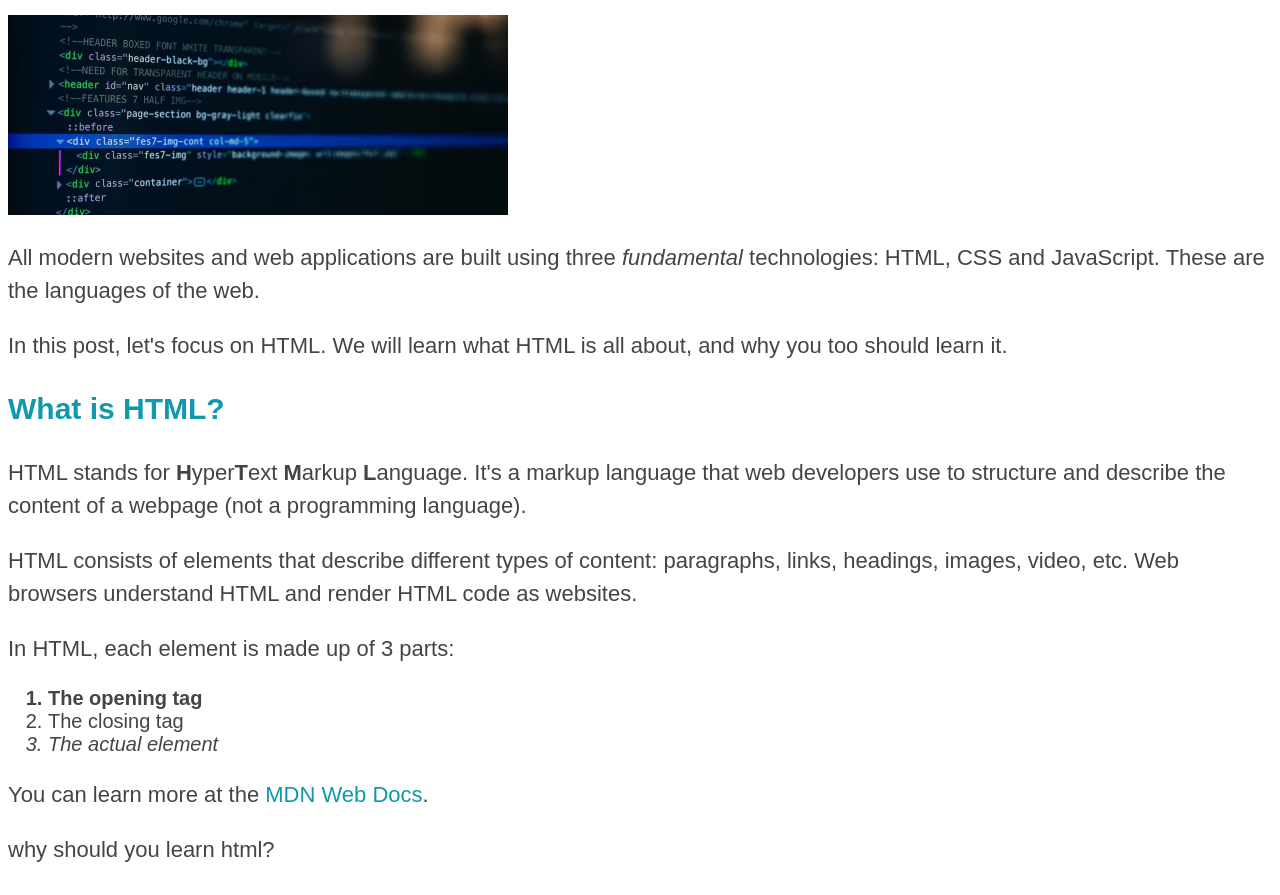
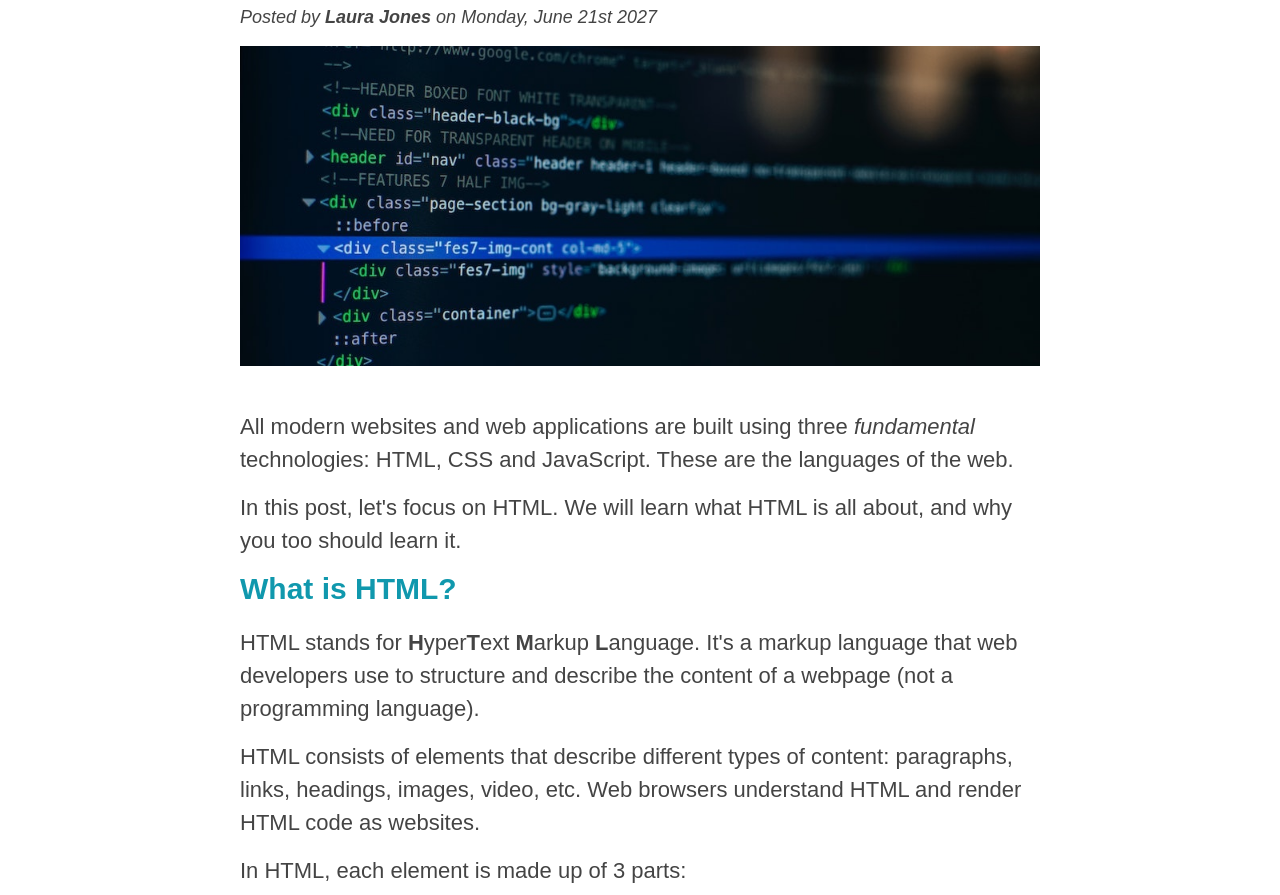
Before and after one commit to coderNet2021/html-proj2Layouts, a plain HTML site: page index.html in a window 1280 px wide. Shown: the part 315-1210 px from the top of the page. Drawn offline with Linux system fonts and the light colour scheme.

Commit message:
centered container

```diff
--- a/index.html
+++ b/index.html
@@ -8,6 +8,7 @@
     <title>my first web page</title>
   </head>
   <body>
+    <div class="container">
       <header class="main-header">
         <h1>📘 The Code Magazine</h1>
         <nav>
@@ -19,7 +20,7 @@
         </nav>
       </header>
       <article>
-      <header>
+        <header class="post-header">
           <h2>The Basic Language of the Web: HTML</h2>
           <img
             src="img/laura-jones.jpg"
@@ -35,6 +36,7 @@
             alt="html code on a screen"
             width="500"
             height="200"
+            class="post-img"
           />
         </header>
         <p>
@@ -44,8 +46,8 @@
           web.
         </p>
         <p>
-        In this post, let's focus on HTML. We will learn what HTML is all about,
-        and why you too should learn it.
+          In this post, let's focus on HTML. We will learn what HTML is all
+          about, and why you too should learn it.
         </p>
         <h3>What is HTML?</h3>
         <p>
@@ -56,8 +58,8 @@
         </p>
         <p>
           HTML consists of elements that describe different types of content:
-        paragraphs, links, headings, images, video, etc. Web browsers understand
-        HTML and render HTML code as websites.
+          paragraphs, links, headings, images, video, etc. Web browsers
+          understand HTML and render HTML code as websites.
         </p>
         <p>In HTML, each element is made up of 3 parts:</p>
         <ol>
@@ -75,8 +77,8 @@
         </p>
         <p>why should you learn html?</p>
         <p>
-        There are countless reasons for learning the fundamental language of the
-        web. Here are 5 of them:
+          There are countless reasons for learning the fundamental language of
+          the web. Here are 5 of them:
         </p>
 
         <ul>
@@ -113,5 +115,6 @@
       <footer>
         <p id="copyright">Copyright &copy; 2027 The Code Magazine.</p>
       </footer>
+    </div>
   </body>
 </html>
--- a/style.css
+++ b/style.css
@@ -1,3 +1,7 @@
+* {
+  margin: 0;
+  padding: 0;
+}
 body {
   color: #444;
   font-family: sans-serif;
@@ -17,9 +21,11 @@ h1 {
 }
 h2 {
   font-size: 40px;
+  margin-bottom: 30px;
 }
 h3 {
   font-size: 30px;
+  margin-bottom: 20px;
 }
 h4 {
   font-size: 20px;
@@ -29,11 +35,23 @@ h4 {
 }
 p {
   font-size: 22px;
-
   line-height: 1.5;
+  margin-bottom: 15px;
+}
+ul,
+ol {
+  margin-left: 50px;
+  margin-bottom: 20px;
 }
 li {
   font-size: 20px;
+  margin-bottom: 10px;
+}
+.container {
+  width: 800px;
+  /* margin-left: auto;
+  margin-right: auto; */
+  margin: 0 auto;
 }
 /* footer p {
   font-size: 16px;
@@ -57,11 +75,25 @@ li {
 }
 .main-header {
   background-color: #f7f7f7;
+  padding: 20px 40px;
+  margin-bottom: 60px;
+  height: 80px;
+}
+.post-img {
+  width: 100%;
+  height: auto;
+}
+article {
+  margin-bottom: 60px;
 }
 aside {
   background-color: #f7f7f7;
   border-top: 5px solid #1098ad;
   border-bottom: 5px solid #1098ad;
+  /* padding-top: 50px;
+  padding-bottom: 50px; */
+  padding: 50px 0;
+  width: 500px;
 }
 /* pseudo calsse: */
 li:first-child {
@@ -69,6 +101,7 @@ li:first-child {
 }
 li:last-child {
   font-style: italic;
+  margin-bottom: 0;
 }
 li:nth-child(even) {
   /* color: red;*/
@@ -95,3 +128,6 @@ a:active {
   background-color: black;
   font-style: italic;
 }
+.post-header {
+  margin-bottom: 40px;
+}
```
Lines whose indentation alone changed are shown as unchanged.
